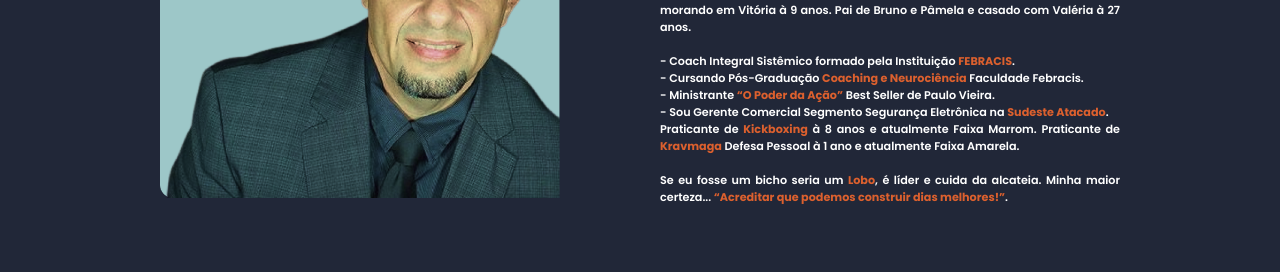
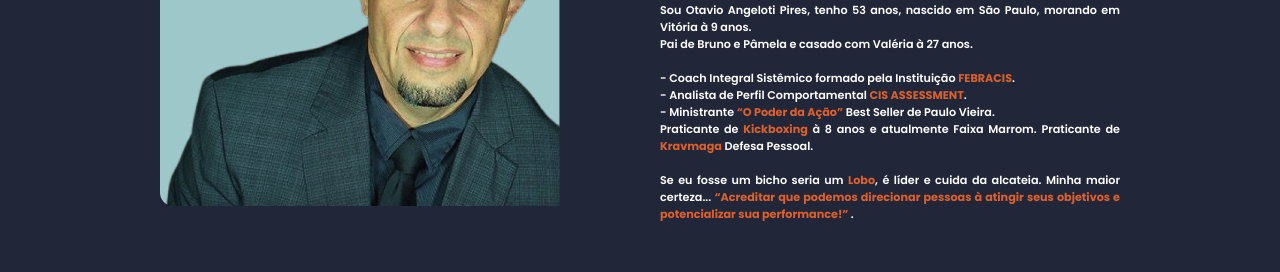
Before and after one commit to BrunoAngeloti/SiteOtavioCoach, a Next.js app: page / in a window 1280 px wide. Shown: the part 1040-1312 px from the top of the page. Built offline with nearby package versions, Linux system fonts and the light colour scheme.

Commit message:
Faltando apenas os serviços

```diff
--- a/containers/About.js
+++ b/containers/About.js
@@ -1,7 +1,12 @@
 import { Bar } from '../components/Bar'
 import styles from '../styles/containers/About.module.scss'
 
+import { returnDates } from '../utils/dateUtils'
+
 export function About(props) {
+
+  const { yearsLiving, yearsOld, yearsMarried, yearsKickboxing } = returnDates()
+
   return (
     <div ref={props.referencia} className={styles.container}>
         <img src="/fotoPai.png"/>
@@ -10,13 +15,14 @@ export function About(props) {
             <p>Graduado em Gestão Comercial - Estácio de Sá</p>
             <Bar type="1"/>
             <p>
-                Meu nome é Otavio Angeloti Pires, tenho 53 anos, nascido em São Paulo, morando em Vitória à 9 anos. Pai de Bruno e Pâmela e casado com Valéria à 27 anos.<br/><br/>
+                Saber quem sou eu é o que me define!!!<br/>
+                Sou Otavio Angeloti Pires, tenho {yearsOld} anos, nascido em São Paulo, morando em Vitória à {yearsLiving} anos.<br/>
+                Pai de Bruno e Pâmela e casado com Valéria à {yearsMarried} anos.<br/><br/>
                 - Coach Integral Sistêmico formado pela Instituição <strong>FEBRACIS</strong>.<br/>
-                - Cursando Pós-Graduação <strong>Coaching e Neurociência</strong> Faculdade Febracis.<br/>
+                - Analista de Perfil Comportamental <strong>CIS ASSESSMENT</strong>.<br/>
                 - Ministrante <strong>“O Poder da Ação”</strong> Best Seller de Paulo Vieira.<br/>
-                - Sou Gerente Comercial Segmento Segurança Eletrônica na <strong>Sudeste Atacado</strong>.<br/>
-                Praticante de <strong>Kickboxing</strong> à 8 anos e atualmente Faixa Marrom. Praticante de <strong>Kravmaga</strong> Defesa Pessoal à 1 ano e atualmente Faixa Amarela.<br/><br/>
-                Se eu fosse um bicho seria um <strong>Lobo</strong>, é líder e cuida da alcateia. Minha maior certeza... <strong>“Acreditar que podemos construir dias melhores!”</strong>.
+                Praticante de <strong>Kickboxing</strong> à {yearsKickboxing} anos e atualmente Faixa Marrom. Praticante de <strong>Kravmaga</strong> Defesa Pessoal.<br/><br/>
+                Se eu fosse um bicho seria um <strong>Lobo</strong>, é líder e cuida da alcateia. Minha maior certeza... <strong>“Acreditar que podemos direcionar pessoas à atingir seus objetivos e potencializar sua performance!” </strong>.
             </p>
         </div>
     </div>
--- a/containers/Main.js
+++ b/containers/Main.js
@@ -12,7 +12,8 @@ export function Main() {
             Analista de perfil comportamental CIS ASSESSMENT<br/>
             Coach integral sistemico
           </div>
-          <button>COMECE HOJE</button>
+          <button>
+            <a target="_blank" href="https://api.whatsapp.com/send?phone=5527998624937&text=Ol%C3%A1%2C%20Ot%C3%A1vio!%20Eu%20gostaria%20de%20come%C3%A7ar%20um%20servi%C3%A7o%20com%20voc%C3%AA!">COMECE HOJE</a></button>
         </div>
       </div>
 
--- a/package.json
+++ b/package.json
@@ -9,6 +9,7 @@
   },
   "dependencies": {
     "emailjs-com": "^3.2.0",
+    "moment": "^2.29.1",
     "next": "12.0.2",
     "react": "17.0.2",
     "react-dom": "17.0.2",
--- a/styles/globals.css
+++ b/styles/globals.css
@@ -8,6 +8,25 @@ body {
   background-color: var(--Dark-blue);
   font-family: -apple-system, BlinkMacSystemFont, Segoe UI, Roboto, Oxygen,
     Ubuntu, Cantarell, Fira Sans, Droid Sans, Helvetica Neue, sans-serif;
+}
+
+body::-webkit-scrollbar {
+  width: 10px;
+}
+
+/* Track */
+body::-webkit-scrollbar-track {
+  background: #f1f1f1;
+}
+
+/* Handle */
+body::-webkit-scrollbar-thumb {
+  background: #888;
+}
+
+/* Handle on hover */
+body::-webkit-scrollbar-thumb:hover {
+  background: #555;
 }
 
 a {
--- /dev/null
+++ b/utils/dateUtils.js
@@ -0,0 +1,19 @@
+import moment from 'moment';
+
+function diffDate(oldDate){
+  return moment().diff(moment(oldDate), 'years');
+}
+
+export function returnDates(){
+  const yearsLiving = diffDate([2012, 6])
+  const yearsOld = diffDate([1968, 8, 4])
+  const yearsMarried = diffDate([1994, 0, 8])
+  const yearsKickboxing = diffDate([2013])
+
+  return {
+    yearsLiving,
+    yearsOld,
+    yearsMarried,
+    yearsKickboxing
+  }
+}
```
Also changed, not shown: 1 other file (tests, documents, lock files or other folders).
